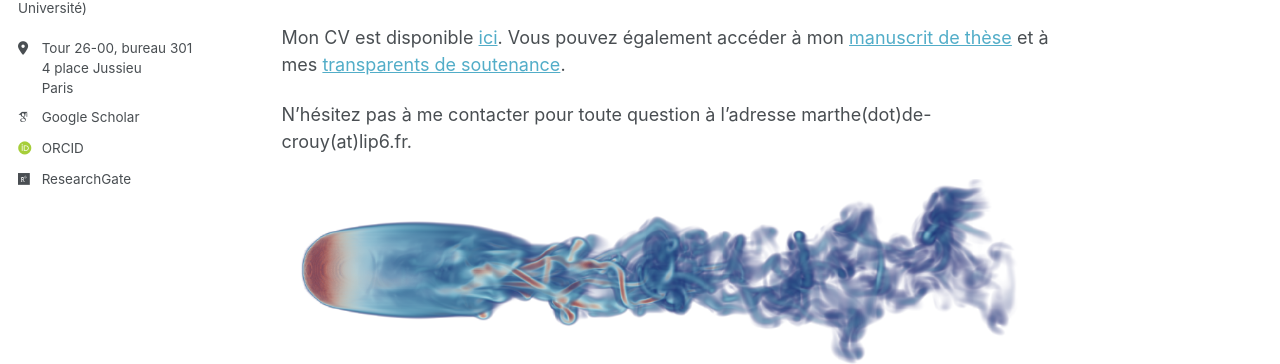
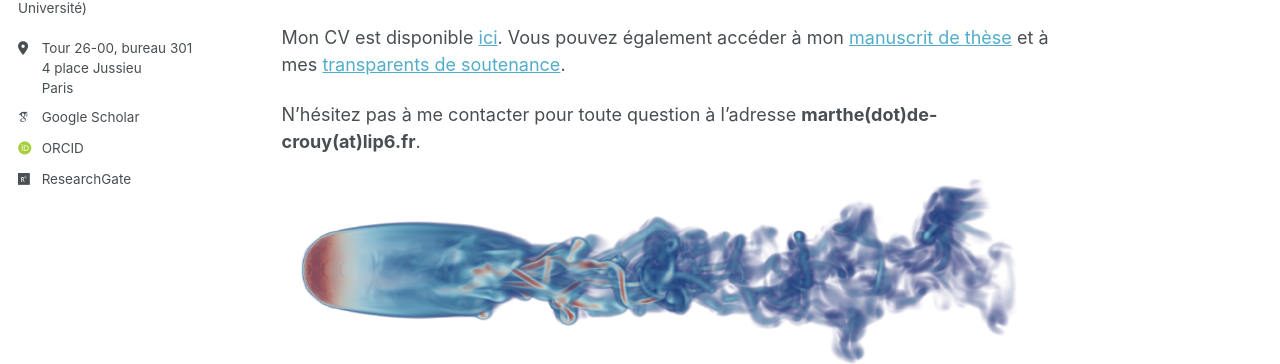
Before and after one commit to mdecrouy/mdecrouy.github.io, a Jekyll site: the page built from _pages/about.md, in a window 1280 px wide and 1094 px high. Shown: the part 380-744 px from the top of the window. Built offline with Jekyll 4.4.1, drawn with Linux system fonts in a browser that asks for light colours; some web fonts are replaced.

```diff
--- a/_pages/about.md
+++ b/_pages/about.md
@@ -12,6 +12,6 @@ J'ai soutenu  en juillet 2025 ma <a href="https://theses.fr/s300776">thèse</a>
 
 Mon CV est disponible <a href="https://mdecrouy.github.io/files/CV.pdf">ici</a>. Vous pouvez également accéder à mon <a href="https://mdecrouy.github.io/files/Thèse_dernière_version.pdf">manuscrit de thèse</a> et à mes <a href="https://mdecrouy.github.io/files/soutenance_compressed.pdf">transparents de soutenance</a>.
 
-N'hésitez pas à me contacter pour toute question à l'adresse marthe(dot)de-crouy(at)lip6.fr.
+N'hésitez pas à me contacter pour toute question à l'adresse <b>marthe(dot)de-crouy(at)lip6.fr</b>.
 
 ![écoulement autour d'une sphère]({{ '/images/sphere_vis-1.png' | relative_url }})
```
